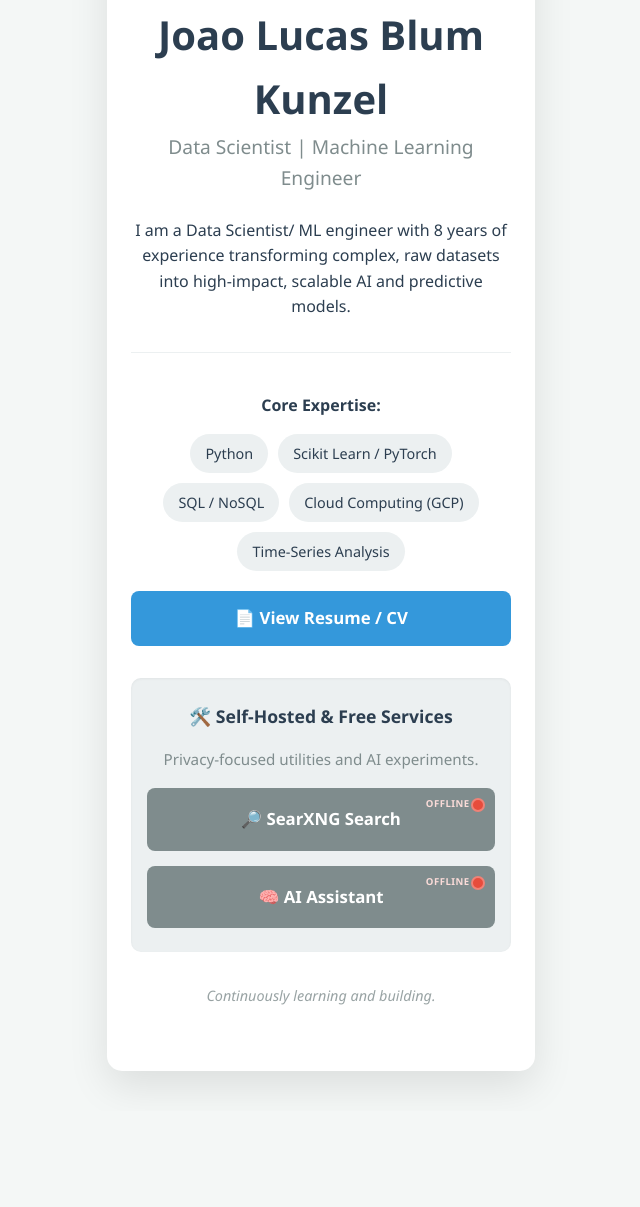
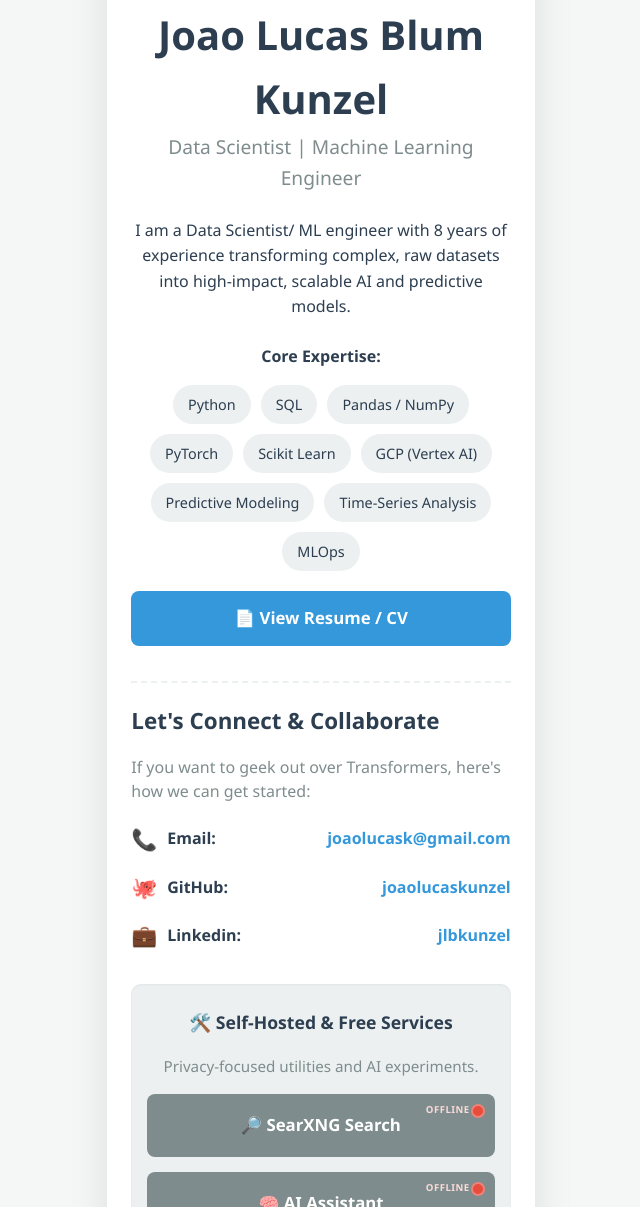
Before and after one commit to joaolucaskunzel/personal_website, a plain HTML site: page index.html in a window 1280 px wide. Shown: the part 108-1315 px from the top of the page, without its empty margins (319-959 px from the left). Before the commit the page ends 1219 px from the top, so only its background shows below. Drawn offline with Linux system fonts and the light colour scheme; no server answers.

Commit message:
udpate: added contacts

```diff
--- a/index.html
+++ b/index.html
@@ -204,6 +204,69 @@
             font-size: 0.9rem;
             opacity: 0.8;
         }
+				/* --- NEW CTA CONNECTION SECTION STYLES --- */
+		.cta-connect-section {
+			margin-top: 35px; /* Bigger space than the old note */
+			text-align: left; /* Makes the list read more like professional bullet points */
+			padding-top: 20px;
+			border-top: 2px dashed #ecf0f1; /* Gives it a nice visual separator */
+		}
+
+		.cta-title {
+			font-size: 1.4rem;
+			color: var(--primary-text);
+			margin-top: 0;
+			margin-bottom: 10px;
+		}
+
+		.cta-subtitle {
+			font-size: 1rem;
+			color: var(--secondary-text);
+			margin-bottom: 20px;
+			line-height: 1.5;
+		}
+
+		.cta-links-list {
+			display: flex;
+			flex-direction: column;
+			gap: 15px; /* Spacing between each item */
+		}
+
+		.cta-link-item {
+			display: flex;
+			align-items: center;
+			gap: 10px;
+			font-size: 1rem;
+		}
+
+		.cta-icon {
+			font-size: 1.3rem; /* Makes the emojis pop */
+		}
+
+		.cta-text {
+			font-weight: 600; /* Bold the main title (e.g., Email) */
+			color: var(--primary-text);
+			flex-shrink: 0; /* Prevents the text from squishing */
+		}
+
+		.cta-detail {
+			color: var(--secondary-text);
+			flex-grow: 1; /* Allows the detail text to take up available space */
+		}
+
+		.cta-link-action {
+			color: var(--accent);
+			text-decoration: none;
+			font-weight: 700; /* Make the actual link stand out */
+			transition: color 0.2s;
+		}
+
+		.cta-link-action:hover {
+			color: var(--accent-dark);
+			text-decoration: underline;
+		}
+
+
     </style>
 </head>
 <body>
@@ -219,20 +282,60 @@
                     I am a Data Scientist/ ML engineer with 8 years of experience transforming complex, raw datasets into high-impact, scalable AI and predictive models.
                 </p>
             </section>
+	                <p style="font-weight: 600; margin-bottom: 10px;">Core Expertise:</p>
 
-            <section id="skills">
-                <p style="font-weight: 600; margin-bottom: 10px;">Core Expertise:</p>
-                <div class="skills-list">
-                    <span class="skill-tag">Python</span>
-                    <span class="skill-tag">Scikit Learn / PyTorch</span>
-                    <span class="skill-tag">SQL / NoSQL</span>
-                    <span class="skill-tag">Cloud Computing (GCP)</span>
-                    <span class="skill-tag">Time-Series Analysis</span>
-                </div>
-                <a href="media/cv_.pdf" target="_blank" class="btn" style="margin-top: 20px;">
+            <!-- Add a heading or use CSS/JS to group these -->
+				<div class="skills-list">
+									<!-- Programming -->
+					<span class="skill-tag">Python</span>
+					<span class="skill-tag">SQL</span>
+					<span class="skill-tag">Pandas / NumPy</span>
+
+					<!-- ML Frameworks -->
+					<span class="skill-tag">PyTorch</span>
+					<span class="skill-tag">Scikit Learn</span>
+
+					<!-- Deployment/Cloud -->
+					<span class="skill-tag">GCP (Vertex AI)</span>
+
+					<!-- Domain/Methodology -->
+					<span class="skill-tag">Predictive Modeling</span>
+					<span class="skill-tag">Time-Series Analysis</span>
+					<span class="skill-tag">MLOps</span>
+				</div>
+				<a href="media/cv_.pdf" target="_blank" class="btn" style="margin-top: 20px;">
                     📄 View Resume / CV
                 </a>
-            </section>
+
+
+            <div class="cta-connect-section">
+			<h3 class="cta-title"> Let's Connect & Collaborate</h3>
+			<p class="cta-subtitle">
+				If you want to geek out over Transformers, here's how we can get started:
+			</p>
+
+			<div class="cta-links-list">
+				<div class="cta-link-item">
+					<span class="cta-icon">📞</span>
+					<span class="cta-text">Email: </span>
+					<span class="cta-detail"></span>
+					<a href="mailto:joaolucask@gmail.com" class="cta-link-action">joaolucask@gmail.com</a>
+				</div>
+				<div class="cta-link-item">
+					<span class="cta-icon">🐙</span>
+					<span class="cta-text">GitHub: </span>
+					<span class="cta-detail"></span>
+					<a href="https://github.com/joaolucaskunzel" target="_blank" class="cta-link-action">joaolucaskunzel</a>
+				</div>
+				<div class="cta-link-item">
+					<span class="cta-icon">💼</span>
+					<span class="cta-text">Linkedin: </span>
+					<span class="cta-detail"></span>
+					<a href="https://www.linkedin.com/in/jlbkunzel/" target="_blank" class="cta-link-action">jlbkunzel</a>
+				</div>
+
+			</div>
+		</div>
 
             <div class="service-highlight">
                 <h3>🛠️ Self-Hosted & Free Services</h3>
@@ -253,7 +356,7 @@
                 </div>
             </div>
 
-            <p class="more-note">Continuously learning and building.</p>
+
         </div>
     </main>
 
```
